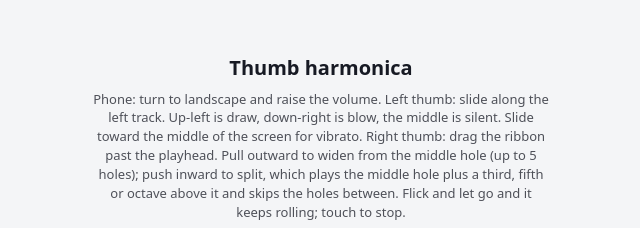
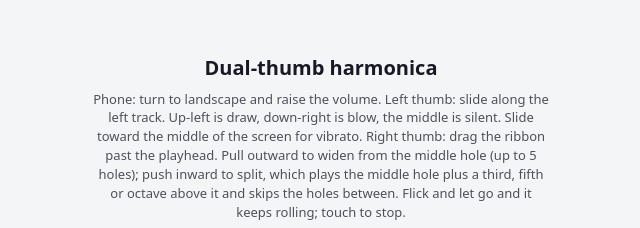
Before and after one commit to ocybin-solo/ThumbsHarp, a plain HTML site: page index.html in a window 1280 px wide. Shown: the part 195-423 px from the top of the page, 319-959 px from the left. Drawn offline with Linux system fonts and the light colour scheme.

Commit message:
Update index.html

```diff
--- a/index.html
+++ b/index.html
@@ -3,7 +3,7 @@
 <head>
 <meta charset="utf-8">
 <meta name="viewport" content="width=device-width, initial-scale=1, viewport-fit=cover">
-<title>Thumb Harmonica</title>
+<title>Dual-Thumb Harmonica</title>
 <style>
 :root{--bg:#f4f5f7;--ink:#171a24;--dead:#a8adb8;--draw:#2a7de1;--blow:#c4284c;--panel:rgba(0,0,0,.06);color-scheme:light dark;box-sizing:border-box;background:var(--bg);padding:env(safe-area-inset-top,0px) env(safe-area-inset-right,0px) env(safe-area-inset-bottom,0px) env(safe-area-inset-left,0px)}
 @media (prefers-color-scheme:dark){:root:not([data-theme="light"]){--bg:#0f1218;--ink:#e8eaf0;--dead:#5b6170;--draw:#4da3ff;--blow:#ff5c7c;--panel:rgba(255,255,255,.08)}}
@@ -48,7 +48,7 @@ input[type=range]{width:72px;accent-color:var(--draw)}
 </div>
 <pre id="dbg" hidden></pre>
 <div id="about" hidden><div>
-  <h3>Thumb Harmonica</h3>
+  <h3>Dual-Thumb Harmonica</h3>
   <p><b>Idea, design and testing:</b> Cybin<br><b>Code and suggestions:</b> Claude (Anthropic)<br><b>Extra-holes (push/pull) code:</b> first drafted by Gemini (Google), later refined with Claude. Gemini also helped shape the idea.<br><b>Crash fix:</b> ChatGPT (OpenAI)</p>
   <p>Free to use, share and modify under the MIT License:</p>
   <small>Copyright (c) 2026 Cybin
@@ -61,7 +61,7 @@ THE SOFTWARE IS PROVIDED "AS IS", WITHOUT WARRANTY OF ANY KIND, EXPRESS OR IMPLI
   <button id="ax">Close</button>
 </div></div>
 <div id="start">
-  <b>Thumb harmonica</b>
+  <b>Dual-thumb harmonica</b>
   <span>Phone: turn to landscape and raise the volume. Left thumb: slide along the left track. Up-left is draw, down-right is blow, the middle is silent. Slide toward the middle of the screen for vibrato. Right thumb: drag the ribbon past the playhead. Pull outward to widen from the middle hole (up to 5 holes); push inward to split, which plays the middle hole plus a third, fifth or octave above it and skips the holes between. Flick and let go and it keeps rolling; touch to stop.</span>
   <span>Gamepad: the left and right pads (or sticks) work like the two thumbs. Triggers open neighbouring holes: left trigger to the left, right trigger to the right (analog, three stages each). D-pad moves along the top row, A edits or accepts, B cancels, Back shows a raw axis readout. Steam Input: set both pads to Joystick Move.</span>
   <span><u>Tap or press A to start</u></span>
```
